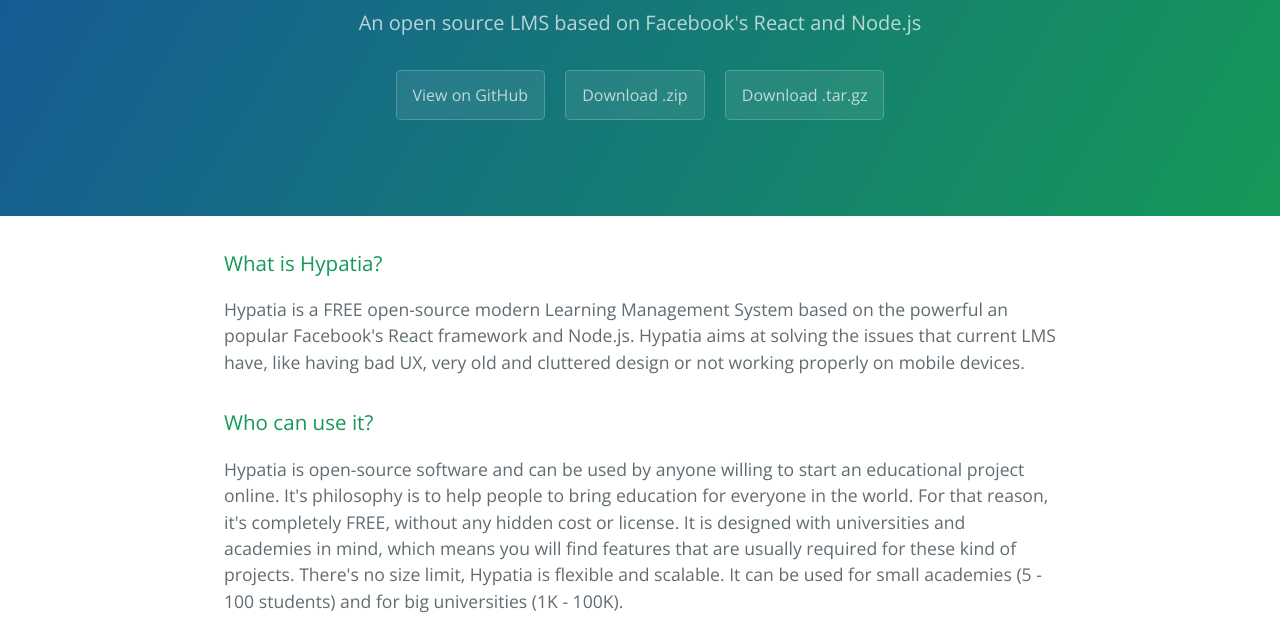
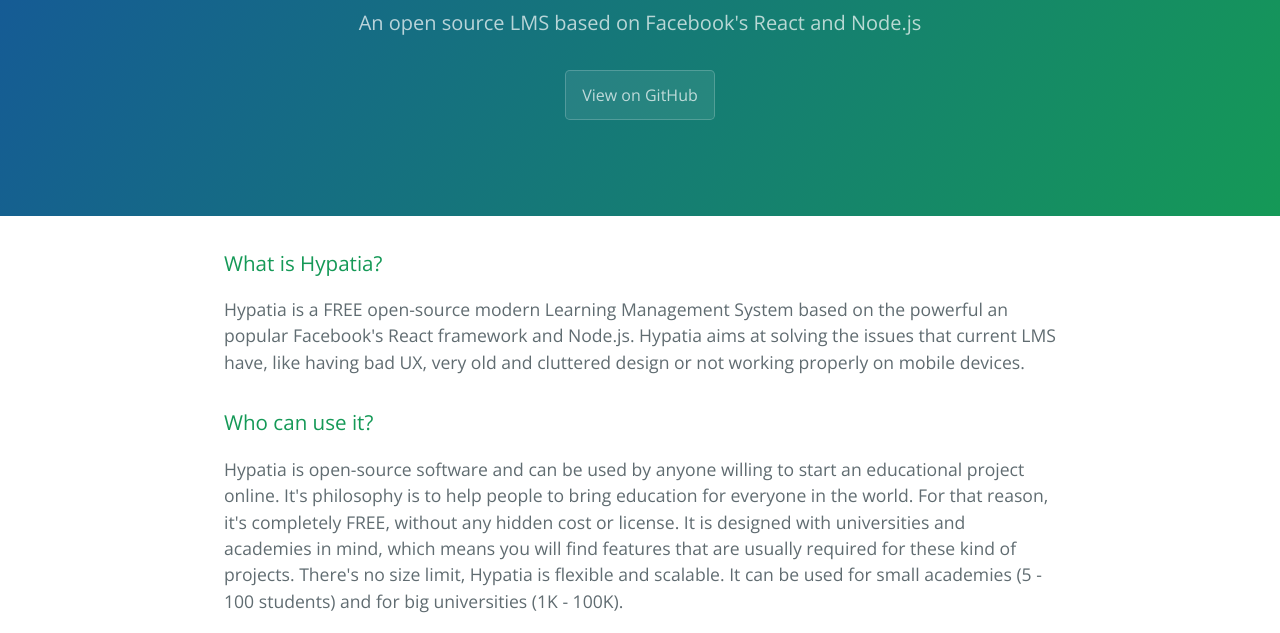
Before and after one commit to gfloresuth/hypatia, a plain HTML site: page index.html in a window 1280 px wide. Shown: the part 167-800 px from the top of the page. Drawn offline with nearby package versions, Linux system fonts and the light colour scheme.

Commit message:
adding desc

```diff
--- a/index.html
+++ b/index.html
@@ -14,8 +14,8 @@
       <h1 class="project-name">Hypatia</h1>
       <h2 class="project-tagline">An open source LMS based on Facebook's React and Node.js</h2>
       <a href="https://github.com/gazpachu/hypatia" class="btn">View on GitHub</a>
-      <a href="https://github.com/gazpachu/hypatia/zipball/master" class="btn">Download .zip</a>
-      <a href="https://github.com/gazpachu/hypatia/tarball/master" class="btn">Download .tar.gz</a>
+      <!--a href="https://github.com/gazpachu/hypatia/zipball/master" class="btn">Download .zip</a>
+      <a href="https://github.com/gazpachu/hypatia/tarball/master" class="btn">Download .tar.gz</a-->
     </section>
 
     <section class="main-content">
```
